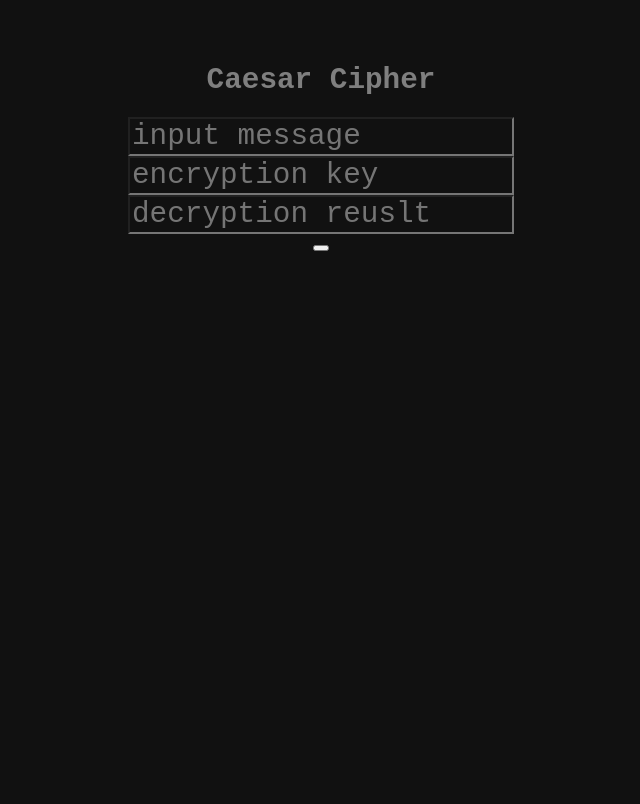
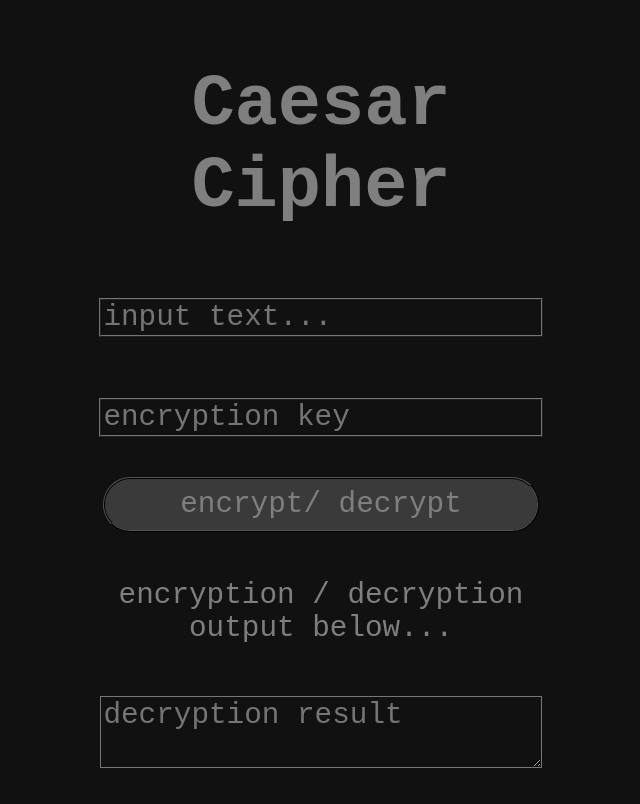
Before and after one commit to TaureHorn/caesar-cipher-test, a website: page index.html in a window 1280 px wide. Shown: the whole page, without its empty margins (319-959 px from the left). Drawn offline with Linux system fonts and the light colour scheme.

Commit message:
HTML and CSS work for basic encrytption. Complex encrypt/decrypt to work later

```diff
--- a/caesar-cipher.css
+++ b/caesar-cipher.css
@@ -2,28 +2,76 @@ body {
     background-color: #111;
     text-align: center;
     margin:5%;
-    margin-left:25%;
-    margin-right:25%;
+    margin-left:33%;
+    margin-right:33%;
+}
+
+
+.container {
+    display: flex;
+    flex-direction: column;
+    justify-content: right;
+    align-items: center;
+}
+
+
+h1{
+    font-size: 54pt;
 }
 
 p,
-li,
+span,
+h1,
+input,
+button,
 textarea,
-h1,
-input {
+.radio {
     color: #7f7f7f;
     font-family: monospace;
+}
+
+span {
+    font-size: 32pt;
+    font-weight: 700;
+    width: 100%;
+    text-align: center;
+}
+
+p,
+input,
+button,
+textarea {
     font-size: 22pt;
 }
 
-textarea,
-input {
+.radio {
     background: none;
-
+    border-style: ridge;
+    height: 2%;
+    display: inline;
 }
 
-.container {
-    display: block;
-    flex-direction: column;
-    justify-content: space-evenly;
+input,
+.borders,
+.button,
+textarea {
+    background: none;
+    margin-top: 5%;
+    margin-bottom: 5%;
+    border-style: ridge;
+    width: 100%;
+    height: 5%;
 }
+
+
+button {
+    background: rgba(100,100,100,.5);
+    padding: 2%;
+    border-radius: 1em;
+    border-style: ridge;
+    width: 100%;
+}
+
+button:hover{
+    background-color: rgba(100,100,100,.8);
+}
--- a/caeser-cipher.js
+++ b/caeser-cipher.js
@@ -1,51 +1,19 @@
 
 // alphabet library = unicode
-const cryptKeyArray = []
+///////////////////////////////////// CAESAR CIPHER ////////////////////////
 
-function keyConv(crypt) {
-    for (let x = 0; x < crypt.length; x++) {
-        cryptKeyArray.push(crypt.charCodeAt(x));
-        // console.log(cryptKeyArray)
-    }
-    return cryptKeyArray;
-}
-////// original ceasar cipher
-function caesarEncrypt(input, cryptkey) {
-    let encrypted = ""
-    for (let i = 0; i < input.length; i++) {
-        let cipherResult = input.charCodeAt(i);
-        let cipherKey = cipherResult + cryptkey;
+// function caesarEncrypt(input, cryptkey) {
+//     let encrypted = ""
+//     for (let i = 0; i < input.length; i++) {
+//         let cipherResult = input.charCodeAt(i);
+//         let cipherKey = cipherResult + cryptkey;
 
-        encrypted = encrypted + String.fromCharCode(cipherKey);
-    }
-    return encrypted
-}
-
-////// cipher with complex key parsing
-function caesarEncryptComplex(input, cryptkey) {
-    let encrypted = ""
-    for (let i = 0; i < input.length; i++) {
-
-        for(let j = 0; j < cryptKeyArray.length; j++) {
-            let cipherResult = input.charCodeAt();
-            cryptKeyArray[]
-
-        }
-
-
-        // let cipherKey = cipherResult + cryptkey;
-
-        encrypted = encrypted + String.fromCharCode(cipherKey);
-    }
-    return encrypted
-}
-// function caesarDecryption {
+//         encrypted = encrypted + String.fromCharCode(cipherKey);
+//     }
+//     return encrypted
 // }
 
-
-///////////////// console log charCodeAt values because some of the decryptions look a little fucky
-
-// console.log("hello this a caesar cipher, wow! so good at coding lol");
+////////////////////////////// function activation
 
 // document.addEventListener("keydown", function (event) {
 //     if (event.key === "Enter") {
@@ -67,3 +35,49 @@ function caesarEncryptComplex(input, cryptkey) {
 //         output.innerHTML = "";
 //         }
 // })
+
+function caesarEncrypt() {
+    let inputVal = document.getElementById("input").value
+    let keyVal = document.getElementById("encryption-key").value
+    let encrypted = ""
+    for (let i = 0; i < inputVal.length; i++) {
+        let cipherResult = inputVal.charCodeAt(i);
+        let cipherKey = cipherResult + keyVal;
+
+        encrypted = encrypted + String.fromCharCode(cipherKey);
+    }
+    document.getElementById("output-box").innerText = encrypted;
+    inputVal = " ";
+    keyVal = " ";
+}
+
+// function caesarDecryption {
+// }
+
+///////////////////////////////////// CIPHER WITH COMPLEX KEY PARSING ///////////////
+
+// const cryptKeyArray = []
+
+// function keyConv(crypt) {
+//     for (let x = 0; x < crypt.length; x++) {
+//         cryptKeyArray.push(crypt.charCodeAt(x));
+//         // console.log(cryptKeyArray)
+//     }
+//     return cryptKeyArray;
+// }
+// function caesarEncryptComplex(input, cryptkey) {
+//     let encrypted = ""
+//     for (let i = 0; i < input.length; i++) {
+
+//         for(let j = 0; j < cryptKeyArray.length; j++) {
+//             let cipherResult = input.charCodeAt();
+//             cryptKeyArray[]
+
+//         }
+//         // let cipherKey = cipherResult + cryptkey;
+//         encrypted = encrypted + String.fromCharCode(cipherKey);
+//     }
+//     return encrypted
+// }
+
+// ///////////////// console log charCodeAt values because some of the decryptions look a little fucky
--- a/index.html
+++ b/index.html
@@ -5,30 +5,29 @@
     <meta charset="UTF-8">
     <meta http-equiv="X-UA-Compatible" content="IE=edge">
     <meta name="viewport" content="width=device-width, initial-scale=1.0">
-    <title>Caesar Cipher</title>
-
-    <link rel="stylesheet" src="caesar-cipher.css">
 
     <link id="css" rel="stylesheet" href="caesar-cipher.css">
 
     <script defer src="caeser-cipher.js"></script>
 
+    <title>Caesar Cipher</title>
 </head>
 
 <body>
     <h1> Caesar Cipher</h1>
     <div id="container" class="container">
-    <input id="input" placeholder="input message"></input>
+        <input id="input" placeholder="input text..."></input>
+        <br>
+        <input id="encryption-key" placeholder="encryption key"></input>
+        <br>
+        <!-- <input id="encrypt-select" type="radio" class="radio">
+        <input id="decrypt-select" type="radio" class="radio"> -->
+        <button id="encrypt-decrypt" onclick="caesarEncrypt()"> encrypt/ decrypt </button>
+        <br>
+        <p> encryption / decryption output below...</p>
+        <textarea id="output-box" placeholder="decryption result"></textarea>
 
-    <input id="encryption-key" placeholder="encryption key"></input>
-
-    <input id="output-box" placeholder="decryption reuslt"></input>
     </div>
-
-
-
-    <button onclick="keyConv()"> </button>
-
 </body>
 
 </html>
```
